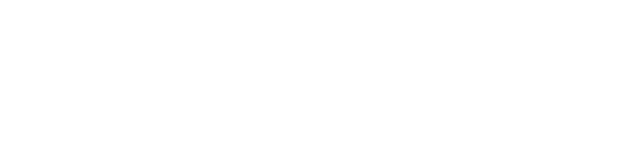
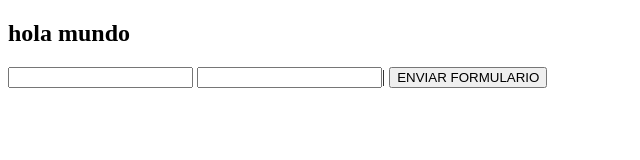
Before and after one commit to luisJR1720/git-tes, a plain HTML site: page index.html in a window 1280 px wide. Shown: the whole page, without its empty margins (0-640 px from the left). Drawn offline with Linux system fonts and the light colour scheme.

Commit message:
Datos anteriores

```diff
--- a/index.html
+++ b/index.html
@@ -7,5 +7,11 @@
     <title>Document</title>
 </head>
 <body>
+    <h2>hola mundo</h2>
+    <form action="" method="post">
+        <input type="text">
+        <input type="password">|
+        <button type="submit">ENVIAR FORMULARIO</button>
+    </form>
 </body>
 </html>
```
